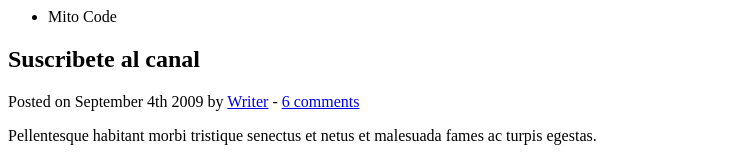
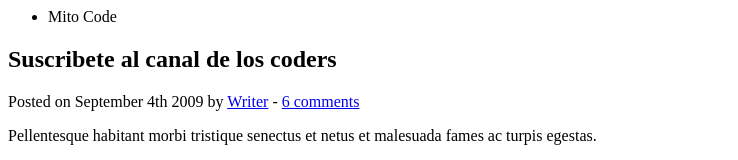
Before and after one commit to 24072000/demo_rep2, a plain HTML site: page video_3/index.html in a window 1280 px wide. Shown: the top 160 px of the page, without its empty margins (0-738 px from the left). Drawn offline with Linux system fonts and the light colour scheme.

```diff
--- a/video_3/index.html
+++ b/video_3/index.html
@@ -19,7 +19,7 @@
 
 		<article>
 			<header>
-				<h2>Suscribete al canal</h2>
+				<h2>Suscribete al canal de los coders</h2>
 				<p>Posted on <time datetime="2009-09-04T16:31:24+02:00">September 4th 2009</time> by <a href="#">Writer</a> - <a href="#comments">6 comments</a></p>
 			</header>
 			<p>Pellentesque habitant morbi tristique senectus et netus et malesuada fames ac turpis egestas.</p>
```
Also changed, not shown: css/index.css (added), css/index.scss (added), js/validacion.js (added), js/validacion2.js (added).
